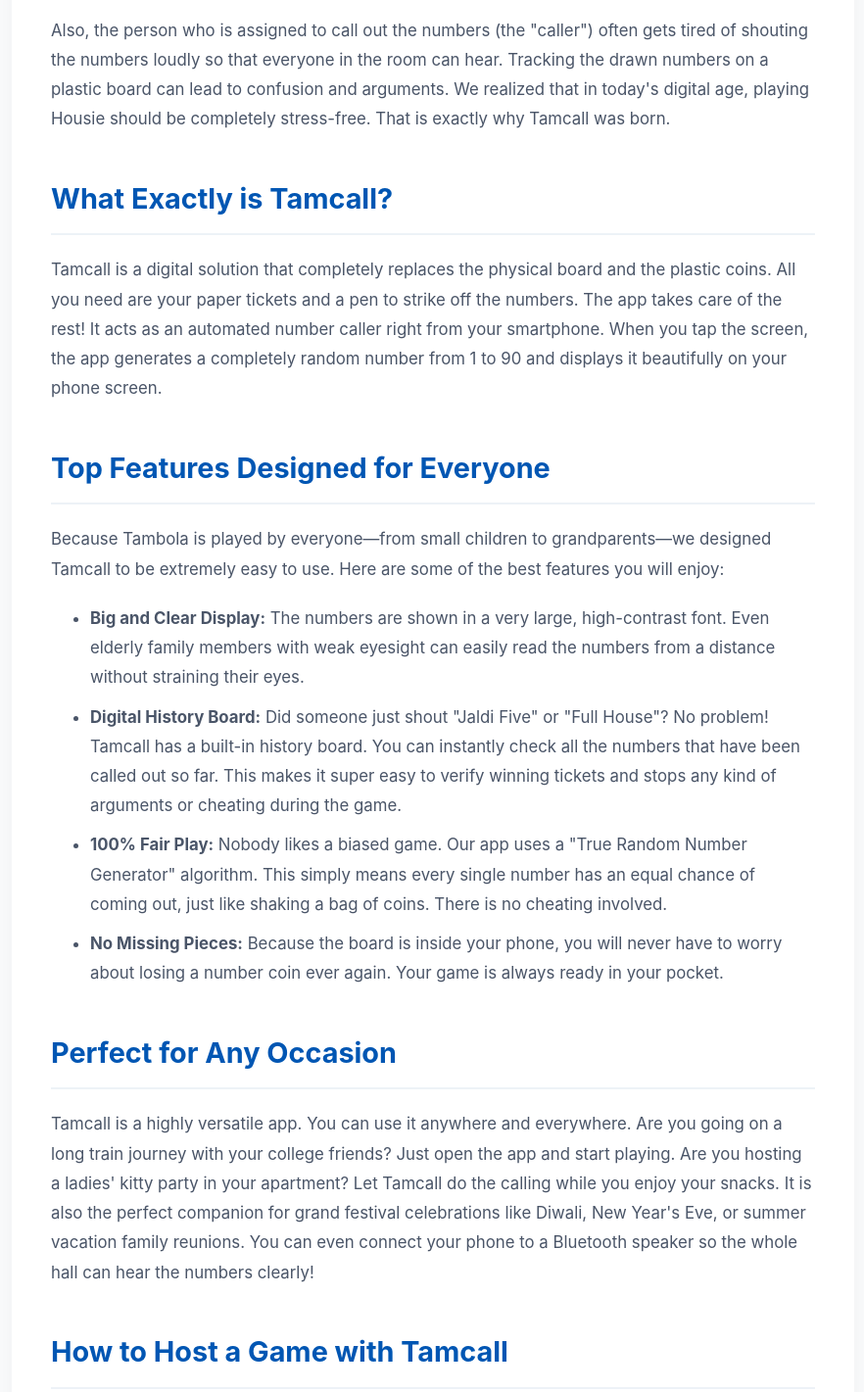
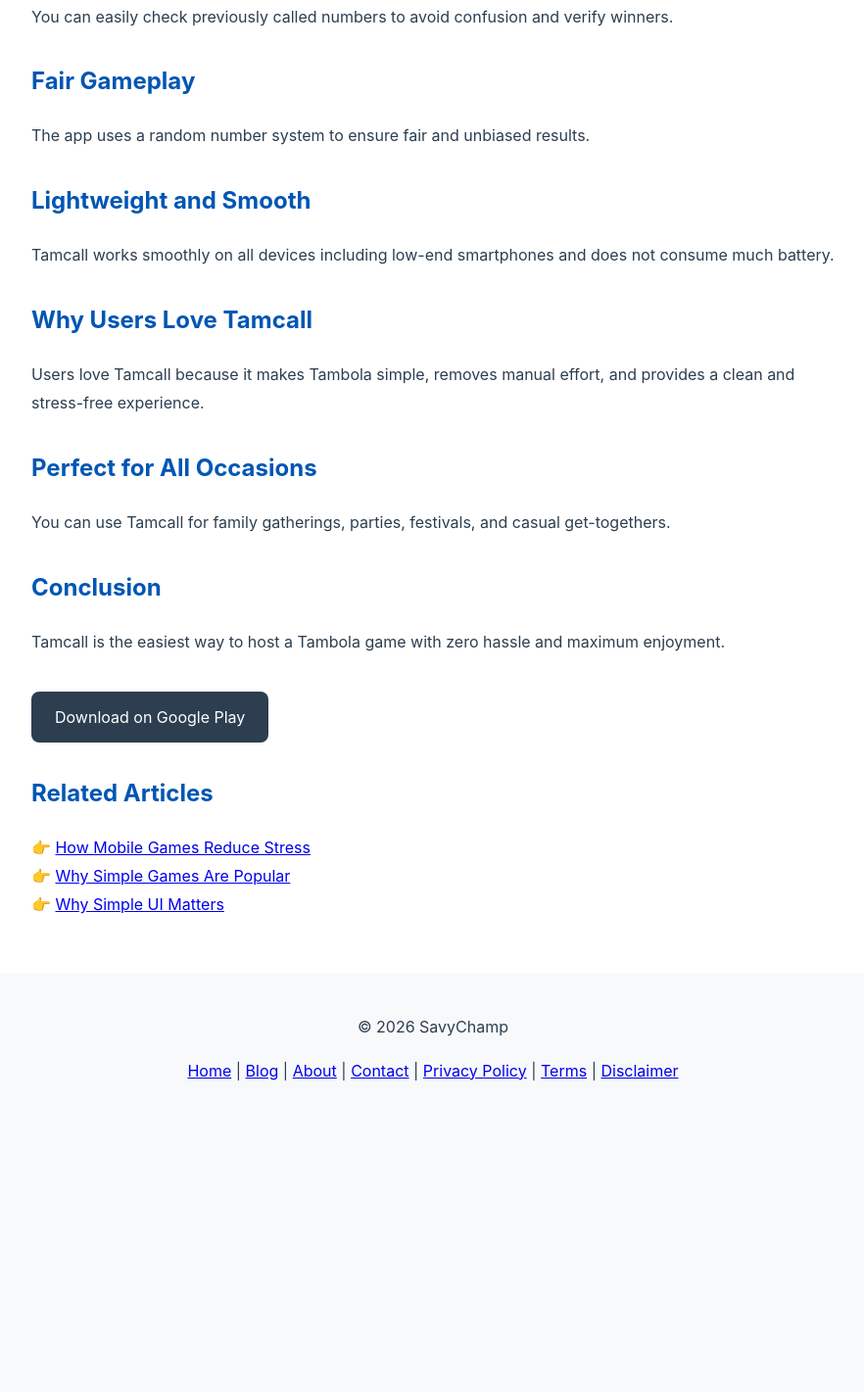
Before and after one commit to HappyCasual/savychamp.github.io, a plain HTML site: page tamcall.html in a window 1280 px wide. Shown: the part 777-2198 px from the top of the page at 98% size, without its empty margins (198-1080 px from the left). After the commit the page ends 1940 px from the top, so only its background shows below. Drawn offline with Linux system fonts and the light colour scheme.

Commit message:
Update tamcall.html

```diff
--- a/tamcall.html
+++ b/tamcall.html
@@ -3,76 +3,159 @@
 <head>
 <meta charset="UTF-8">
 <meta name="viewport" content="width=device-width, initial-scale=1.0">
-    <title>Tamcall: Tambola Caller | SavyChamp</title>
-    <script async src="https://pagead2.googlesyndication.com/pagead/js/adsbygoogle.js?client=ca-pub-7442740355702214" crossorigin="anonymous"></script>
+
+<title>Tamcall: Tambola Caller App | SavyChamp</title>
+
+<meta name="description" content="Tamcall is a smart Tambola (Housie) caller app that replaces physical boards and provides a smooth, fair, and easy gameplay experience.">
+
 <style>
-        :root {
-            --primary-color: #0056b3;
-            --text-main: #2c3e50;
-            --text-muted: #6c757d;
-            --bg-color: #f8f9fa;
-            --card-bg: #ffffff;
-            --border-radius: 12px;
+:root{
+    --primary-color:#0056b3;
+    --text-main:#2c3e50;
+    --bg-color:#f8f9fa;
 }
-        * { box-sizing: border-box; }
-        body { font-family: -apple-system, BlinkMacSystemFont, "Segoe UI", Roboto, sans-serif; line-height: 1.8; color: var(--text-main); background-color: var(--bg-color); max-width: 900px; margin: 0 auto; padding: 40px 20px; }
-        h1 { font-size: 2.5rem; color: #1a1a1a; margin-bottom: 10px; }
-        h2 { font-size: 1.8rem; color: var(--primary-color); margin-top: 40px; margin-bottom: 20px; border-bottom: 2px solid #edf2f7; padding-bottom: 10px; }
-        p { margin-bottom: 20px; font-size: 1.05rem; color: #4a5568; }
-        ul, ol { margin-bottom: 20px; color: #4a5568; font-size: 1.05rem; line-height: 1.8; }
-        li { margin-bottom: 10px; }
-        .content-box { background: var(--card-bg); padding: 40px; border-radius: var(--border-radius); box-shadow: 0 4px 15px rgba(0,0,0,0.03); margin-top: 30px; }
-        .nav-link { display: inline-block; margin-bottom: 20px; font-weight: bold; color: var(--primary-color); text-decoration: none; }
-        .nav-link:hover { text-decoration: underline; }
-        .play-btn { display: inline-block; margin-top: 20px; padding: 12px 24px; background-color: var(--text-main); color: #fff; border-radius: 8px; text-decoration: none; font-weight: bold; transition: background-color 0.3s; }
-        .play-btn:hover { background-color: var(--primary-color); }
+
+body{
+    font-family:-apple-system,BlinkMacSystemFont,"Segoe UI",Roboto,sans-serif;
+    line-height:1.8;
+    color:var(--text-main);
+    background:var(--bg-color);
+    max-width:900px;
+    margin:auto;
+    padding:40px 20px;
+}
+
+h1{font-size:2.5rem;}
+h2{color:var(--primary-color);margin-top:30px;}
+
+.content-box{
+    background:white;
+    padding:40px;
+    border-radius:12px;
+}
+
+.nav-link{
+    font-weight:bold;
+    color:var(--primary-color);
+    text-decoration:none;
+}
+
+.play-btn{
+    display:inline-block;
+    margin-top:20px;
+    padding:12px 24px;
+    background:#2c3e50;
+    color:white;
+    border-radius:8px;
+    text-decoration:none;
+}
+
+footer{
+    text-align:center;
+    margin-top:40px;
+}
 </style>
+
 </head>
+
 <body>
 
-    <a href="index.html" class="nav-link">&larr; Back to Home</a>
+<a href="index.html" class="nav-link">← Back to Home</a>
 
 <div class="content-box">
-        <h1>Tamcall - Your Smart Tambola & Housie Caller</h1>
 
-        <p>Hello friends! While SavyChamp is mostly known for creating relaxing brain puzzle games, we also love making useful apps that bring families and friends together. In India, no festival, family function, or weekend get-together is truly complete without a fun game of Tambola (also known as Housie or Bingo in some places). To make your game nights even better, we created <strong>Tamcall</strong>—a smart, simple, and digital number caller app for your mobile phone.</p>
+<h1>Tamcall - Smart Tambola Caller</h1>
 
-        <h2>The Headache of the Old Physical Board</h2>
-        <p>We all know the struggle of playing with a traditional physical Tambola board. First of all, the box is bulky and hard to carry around. Secondly, the small plastic coins or wooden numbers always seem to go missing. You open the box, and suddenly number 42 and number 89 are lost forever! Sometimes, a kid might accidentally bump into the board, and all the placed numbers get completely mixed up. </p>
-        <p>Also, the person who is assigned to call out the numbers (the "caller") often gets tired of shouting the numbers loudly so that everyone in the room can hear. Tracking the drawn numbers on a plastic board can lead to confusion and arguments. We realized that in today's digital age, playing Housie should be completely stress-free. That is exactly why Tamcall was born.</p>
+<p>
+Tamcall is a simple and smart Tambola (Housie) caller app designed to make your game nights easier, smoother, and more fun.
+</p>
 
-        <h2>What Exactly is Tamcall?</h2>
-        <p>Tamcall is a digital solution that completely replaces the physical board and the plastic coins. All you need are your paper tickets and a pen to strike off the numbers. The app takes care of the rest! It acts as an automated number caller right from your smartphone. When you tap the screen, the app generates a completely random number from 1 to 90 and displays it beautifully on your phone screen.</p>
+<h2>Digital Solution for Tambola</h2>
 
-        <h2>Top Features Designed for Everyone</h2>
-        <p>Because Tambola is played by everyone—from small children to grandparents—we designed Tamcall to be extremely easy to use. Here are some of the best features you will enjoy:</p>
-        <ul>
-            <li><strong>Big and Clear Display:</strong> The numbers are shown in a very large, high-contrast font. Even elderly family members with weak eyesight can easily read the numbers from a distance without straining their eyes.</li>
-            <li><strong>Digital History Board:</strong> Did someone just shout "Jaldi Five" or "Full House"? No problem! Tamcall has a built-in history board. You can instantly check all the numbers that have been called out so far. This makes it super easy to verify winning tickets and stops any kind of arguments or cheating during the game.</li>
-            <li><strong>100% Fair Play:</strong> Nobody likes a biased game. Our app uses a "True Random Number Generator" algorithm. This simply means every single number has an equal chance of coming out, just like shaking a bag of coins. There is no cheating involved.</li>
-            <li><strong>No Missing Pieces:</strong> Because the board is inside your phone, you will never have to worry about losing a number coin ever again. Your game is always ready in your pocket.</li>
-        </ul>
+<p>
+Forget bulky boards and missing number coins. Tamcall replaces everything with a simple mobile experience.
+</p>
 
-        <h2>Perfect for Any Occasion</h2>
-        <p>Tamcall is a highly versatile app. You can use it anywhere and everywhere. Are you going on a long train journey with your college friends? Just open the app and start playing. Are you hosting a ladies' kitty party in your apartment? Let Tamcall do the calling while you enjoy your snacks. It is also the perfect companion for grand festival celebrations like Diwali, New Year's Eve, or summer vacation family reunions. You can even connect your phone to a Bluetooth speaker so the whole hall can hear the numbers clearly!</p>
+<h2>Easy to Use</h2>
 
-        <h2>How to Host a Game with Tamcall</h2>
-        <p>Hosting a game is now a piece of cake. Just follow these simple steps:</p>
-        <ol>
-            <li>Distribute Tambola paper tickets and pens to all the players sitting in the room.</li>
-            <li>Decide the winning prizes (like Top Line, Middle Line, Bottom Line, Four Corners, and the grand Full House).</li>
-            <li>Open the Tamcall app on your mobile phone.</li>
-            <li>Tap the screen to draw the first number, and announce it to the group. Keep drawing until someone claims a prize.</li>
-            <li>Use the history board to quickly cross-check the numbers when someone wins. It is that simple!</li>
-        </ol>
+<p>
+Just tap the screen to generate a random number. The app handles everything automatically.
+</p>
 
-        <h2>Smooth, Lightweight, and Battery Friendly</h2>
-        <p>As an independent developer, I know that not everyone has an expensive, high-end mobile phone. That is why Tamcall is heavily optimized. It is a very lightweight application that takes up very little storage space on your device. It runs flawlessly even on older Android phones with just 3GB or 4GB of RAM. Furthermore, because Tambola games can go on for hours, the app is designed to be battery-friendly. It will not drain your battery quickly, and it will not cause your phone to heat up in your hands.</p>
+<h2>Clear Number Display</h2>
 
-        <p>Are you ready to host the best Housie party ever? Throw away that old, broken plastic board and upgrade to the smart way of playing.</p>
+<p>
+Large and clear numbers make it easy for everyone to see, including elderly players.
+</p>
 
-        <a href="https://play.google.com/store/apps/details?id=com.happycasualcompany.tambolacaller" class="play-btn" target="_blank" rel="noopener noreferrer">Download Tamcall on Google Play</a>
+<h2>History Tracking</h2>
+
+<p>
+You can easily check previously called numbers to avoid confusion and verify winners.
+</p>
+
+<h2>Fair Gameplay</h2>
+
+<p>
+The app uses a random number system to ensure fair and unbiased results.
+</p>
+
+<h2>Lightweight and Smooth</h2>
+
+<p>
+Tamcall works smoothly on all devices including low-end smartphones and does not consume much battery.
+</p>
+
+<h2>Why Users Love Tamcall</h2>
+
+<p>
+Users love Tamcall because it makes Tambola simple, removes manual effort, and provides a clean and stress-free experience.
+</p>
+
+<h2>Perfect for All Occasions</h2>
+
+<p>
+You can use Tamcall for family gatherings, parties, festivals, and casual get-togethers.
+</p>
+
+<h2>Conclusion</h2>
+
+<p>
+Tamcall is the easiest way to host a Tambola game with zero hassle and maximum enjoyment.
+</p>
+
+<a href="https://play.google.com/store/apps/details?id=com.happycasualcompany.tambolacaller"
+class="play-btn" target="_blank">
+Download on Google Play
+</a>
+
+<!-- INTERNAL LINKS -->
+
+<h2>Related Articles</h2>
+
+<p>
+👉 <a href="blog-how-mobile-games-reduce-stress.html">How Mobile Games Reduce Stress</a><br>
+👉 <a href="blog-simple-mobile-games-popular.html">Why Simple Games Are Popular</a><br>
+👉 <a href="blog-why-simple-ui-matters.html">Why Simple UI Matters</a>
+</p>
+
 </div>
+
+<footer>
+
+<p>© 2026 SavyChamp</p>
+
+<p>
+<a href="index.html">Home</a> |
+<a href="blog.html">Blog</a> |
+<a href="about.html">About</a> |
+<a href="contact.html">Contact</a> |
+<a href="privacy-policy.html">Privacy Policy</a> |
+<a href="terms.html">Terms</a> |
+<a href="disclaimer.html">Disclaimer</a>
+</p>
+
+</footer>
 
 </body>
 </html>
```
Lines whose indentation alone changed are shown as unchanged.
